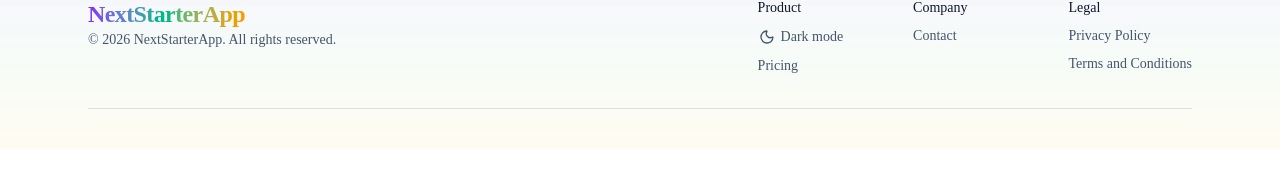
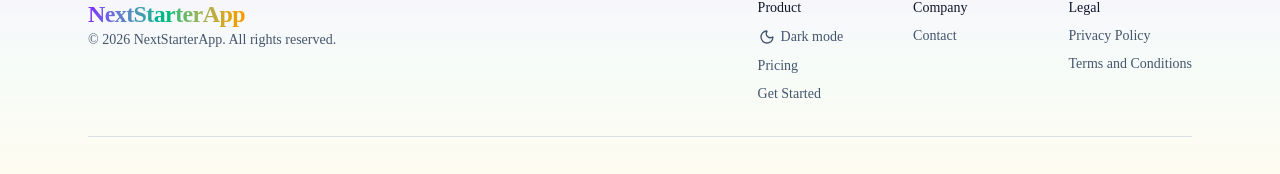
Before and after one commit to masonnh/NextStarterApp, a Next.js app: page / in a window 1280 px wide. Shown: the part 4098-4272 px from the top of the page. Before the commit the page ends 4247 px from the top, so only its background shows below. Built offline with nearby package versions, Linux system fonts and the light colour scheme.

Commit message:
update footer links

```diff
--- a/src/components/layout/Footer.tsx
+++ b/src/components/layout/Footer.tsx
@@ -64,9 +64,15 @@ const Footer: React.FC = () => {
               </Button>
               <Link
                 className="block text-slate-600 hover:text-violet-700 dark:text-slate-300 dark:hover:text-violet-300"
-                href="/pricing"
+                href="/#pricing"
               >
                 Pricing
+              </Link>
+              <Link
+                className="block text-slate-600 hover:text-violet-700 dark:text-slate-300 dark:hover:text-violet-300"
+                href="/#final-cta"
+              >
+                Get Started
               </Link>
             </div>
 
```
